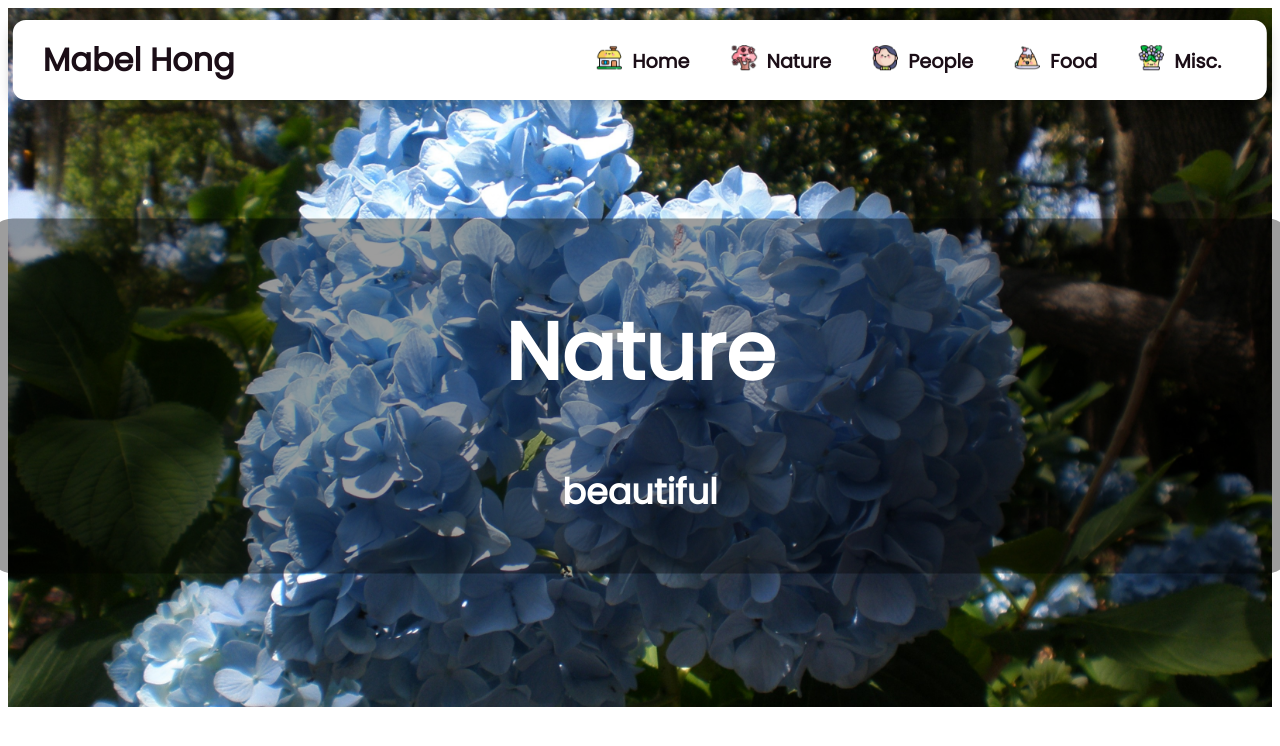
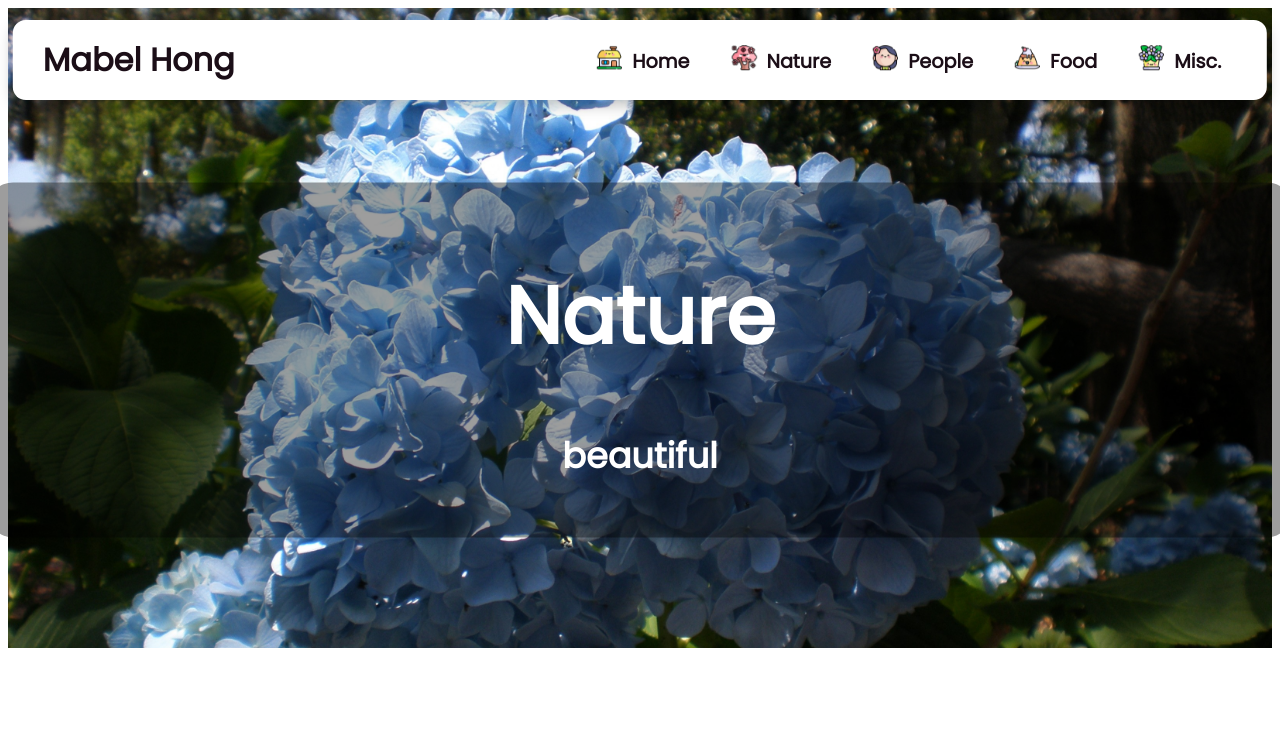
Before and after one commit to mhong124/Mabeestory, a React (Vite) app in the folder PhotoWebsite/: page /nature in a window 1280 px wide. Shown: the top 746 px of the page. Built offline with nearby package versions, Linux system fonts and the light colour scheme.

Commit message:
fixed image sizing

```diff
--- a/PhotoWebsite/src/components/hero/Hero.css
+++ b/PhotoWebsite/src/components/hero/Hero.css
@@ -1,7 +1,14 @@
 .hero {
     width: 100%;
-    height: 100%;
+    height: 100vh;
     position: relative;
+}
+
+.hero-mid {
+    width: 100%;
+    height: 80vh;
+    position: relative;
+
 }
 
 .heroImg {
--- a/PhotoWebsite/src/routes/Nature.tsx
+++ b/PhotoWebsite/src/routes/Nature.tsx
@@ -9,7 +9,7 @@ function Nature() {
         <>
         <Navbar />
         <Hero
-            cName = "hero"
+            cName = "hero-mid"
             img = {getImageUrl("hero/nature.JPG")}
             title = "Nature"
             text = "beautiful"
```
